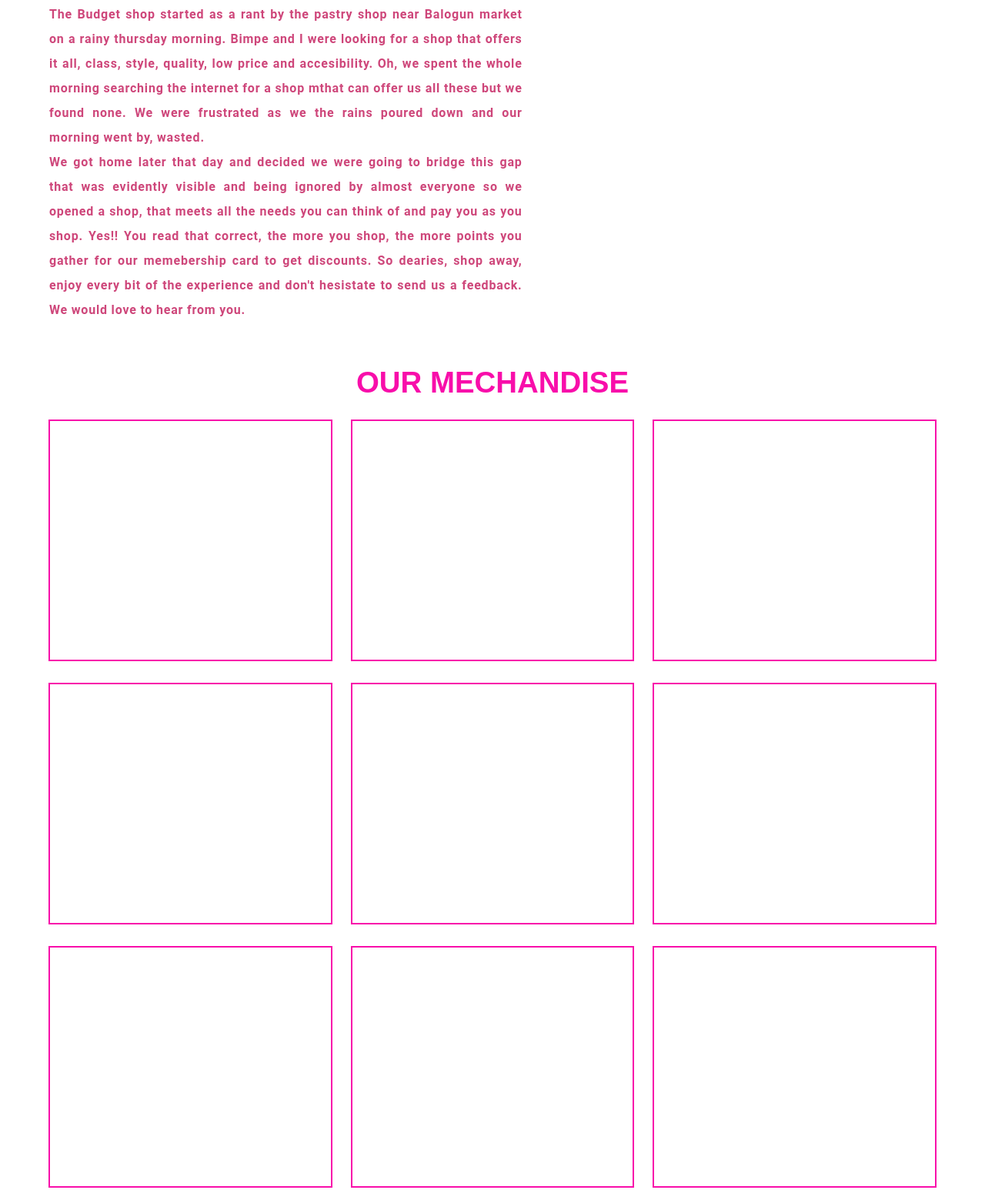
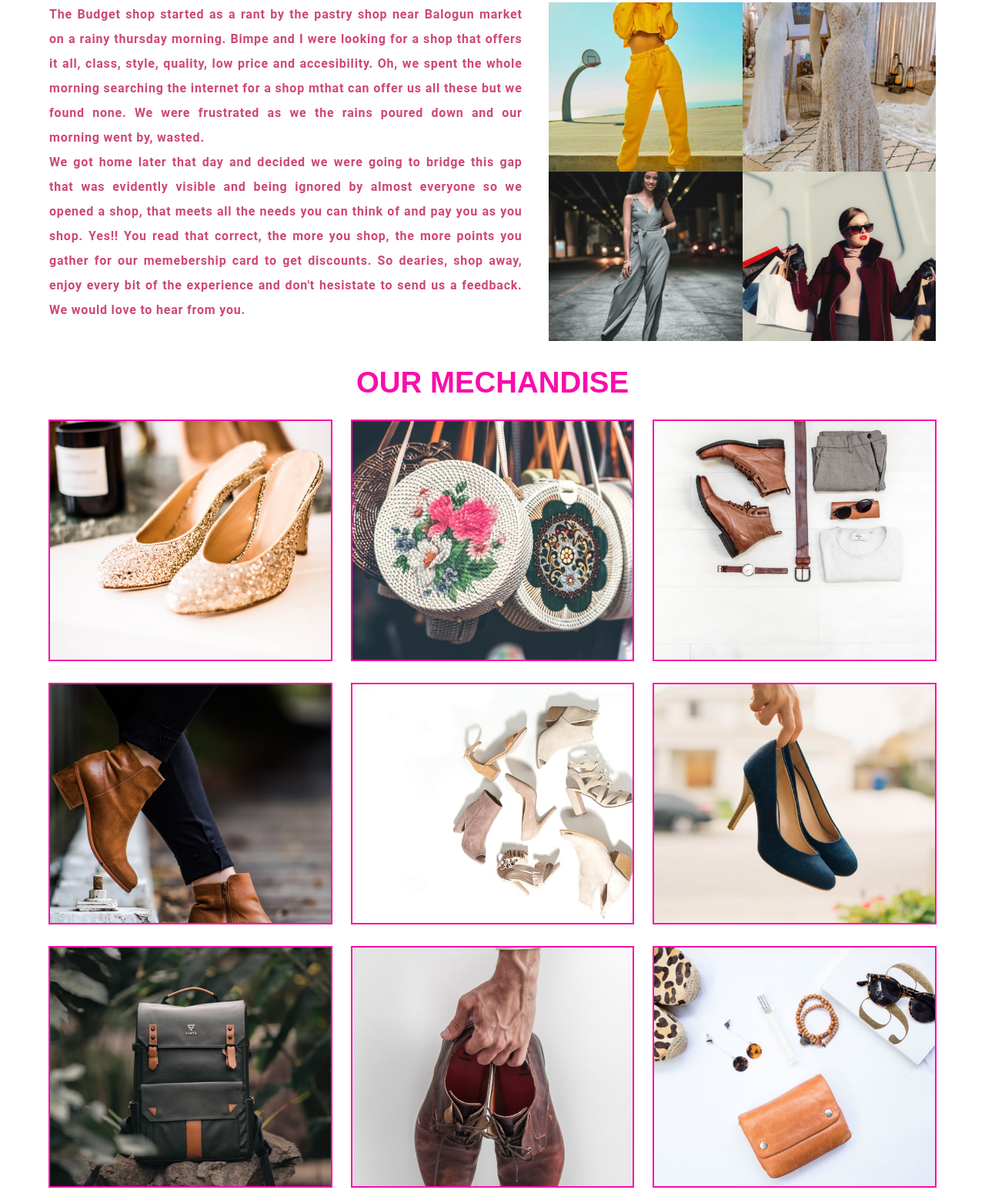
Before and after one commit to elitstormy/First-project, a plain HTML site: page index.html in a window 1280 px wide. Shown: the part 790-2336 px from the top of the page at 77% size. Drawn offline with Linux system fonts and the light colour scheme; a script that the page names is missing.

Commit message:
Fix broken images

```diff
--- a/stylesheet.css
+++ b/stylesheet.css
@@ -50,7 +50,7 @@ nav ul li a:hover {
 	height:90%;
 	margin: auto auto;
 	text-align: center;
-	background-image: url(./images/sample.jpeg);
+	background-image: url(./sample.jpeg);
 	background-size: cover;
 	background-position: center;
 }
@@ -117,7 +117,7 @@ nav ul li a:hover {
 .grid-image1{
 	width: 50%;
 	height: 220px;
-	background-image: url(./images/flygirl.jpeg);
+	background-image: url(./flygirl.jpeg);
 	background-size: cover;
 	background-position: center;
 }
@@ -125,7 +125,7 @@ nav ul li a:hover {
 .grid-image2{
 	width: 50%;
 	height: 220px;
-	background-image: url(./images/whitedress.jpeg);
+	background-image: url(./whitedress.jpeg);
 	background-size: cover;
 	background-position: center;
 }
@@ -133,7 +133,7 @@ nav ul li a:hover {
 .grid-image3{
 	width: 50%;
 	height: 220px;
-	background-image: url(./images/greyjumpsuit.jpeg);
+	background-image: url(./greyjumpsuit.jpeg);
 	background-size: cover;
 	background-position: center;
 }
@@ -141,7 +141,7 @@ nav ul li a:hover {
 .grid-image4{
 	width: 50%;
 	height: 220px;
-	background-image: url(./images/shoppingbags.jpeg);
+	background-image: url(./shoppingbags.jpeg);
 	background-size: cover;
 	background-position: center;
 }
@@ -180,39 +180,39 @@ nav ul li a:hover {
 }
 
 #image1{
-	background-image: url(./images/mules.jpeg);
+	background-image: url(./mules.jpeg);
 }
 
 #image2{
-	background-image: url(./images/1500bags.jpeg);
+	background-image: url(./1500bags.jpeg);
 }
 
 #image3{
-	background-image: url(./images/completemen.jpeg);
+	background-image: url(./completemen.jpeg);
 }
 
 #image4{
-	background-image: url(./images/brownboots.jpeg);
+	background-image: url(./brownboots.jpeg);
 }
 
 #image5{
-	background-image: url(./images/shoes.jpeg);
+	background-image: url(./shoes.jpeg);
 }
 
 #image6{
-	background-image: url(./images/blackpumps.jpeg);
+	background-image: url(./blackpumps.jpeg);
 }
 
 #image7{
-	background-image: url(./images/backpack.jpeg);
+	background-image: url(./backpack.jpeg);
 }
 
 #image8{
-	background-image: url(./images/faddedshoes.jpeg);
+	background-image: url(./faddedshoes.jpeg);
 }
 
 #image9{
-	background-image: url(./images/accessories.jpeg);
+	background-image: url(./accessories.jpeg);
 }
 
 .stores-section {
```
